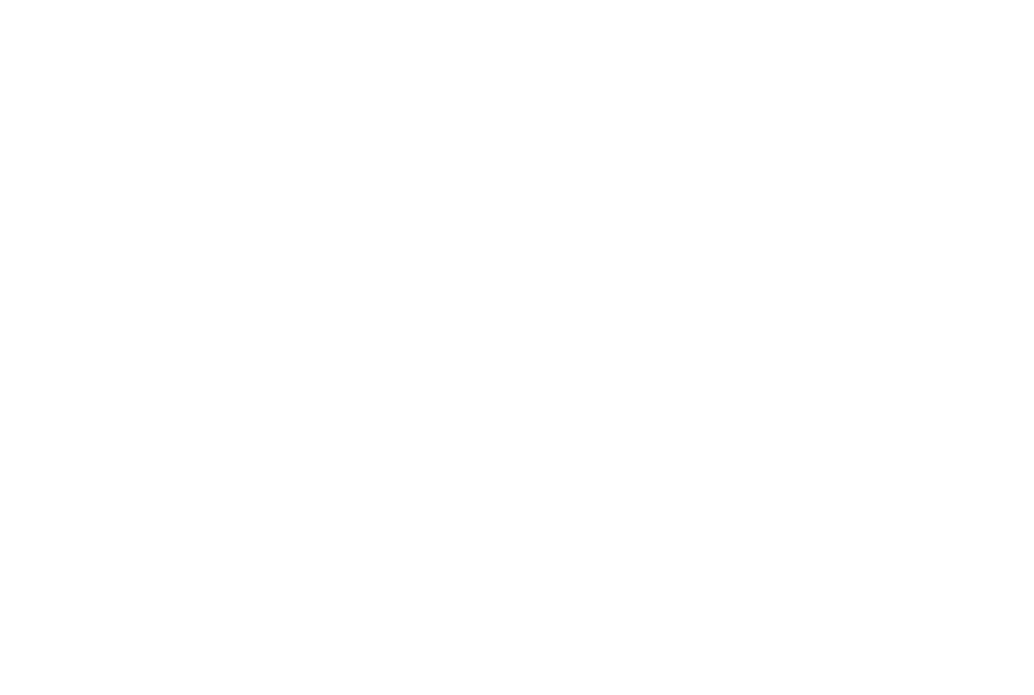
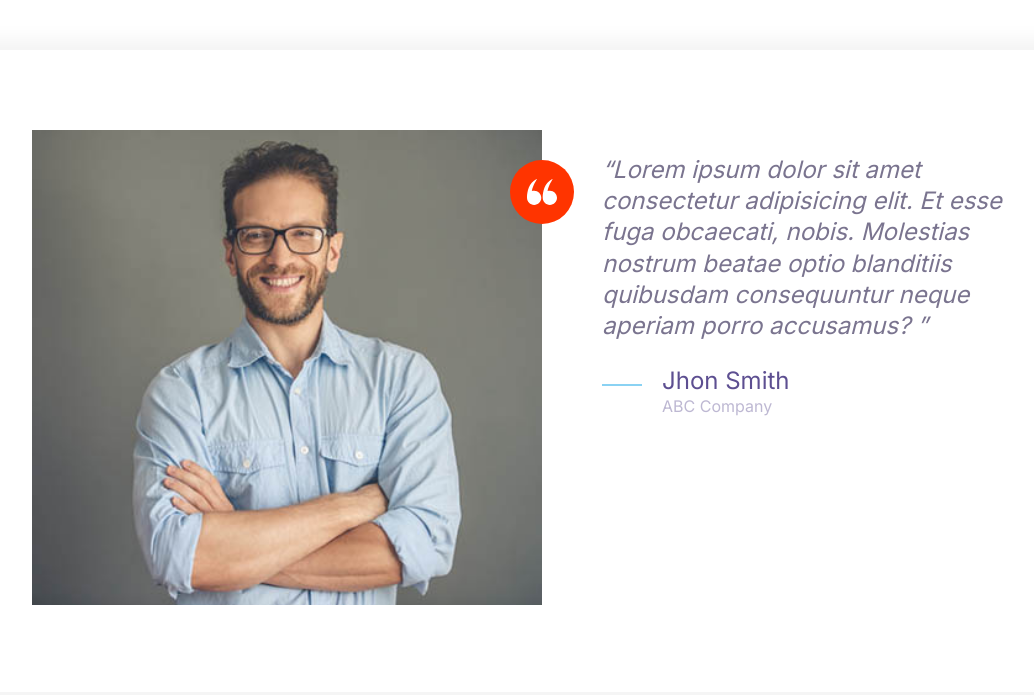
Before and after one commit to techgeneenterprise/glorify, a plain HTML site: page index.html in a window 1280 px wide. Shown: the whole page, without its empty margins (98-1132 px from the left). Drawn offline with Linux system fonts and the light colour scheme.

Commit message:
testimonial component created

```diff
--- a/css/styles.css
+++ b/css/styles.css
@@ -154,8 +154,16 @@ a {
     width: 40px;
 }
 
+.icon--small{
+    height: 30px;
+    width: 30px;
+}
+
 .icon--primary{
     fill: var(--color-primary);
+}
+.icon--white{
+    fill:#fff;
 }
 
 .icon-container {
@@ -168,6 +176,9 @@ a {
     align-items: center;
 }
 
+.icon-container--accent{
+    background: var(--color-accent);
+}
 /* BUTTONS */
 
 .btn {
@@ -392,7 +403,7 @@ a {
 
 }
 
-@media screen and (min-width:1024px) {
+@media screen and (min-width:786px) {
     .quote{
         font-size: 2.4rem;
     }
@@ -423,3 +434,31 @@ a {
     }
 
 }
+
+/* TESTIMONIALS */
+.testimonial{
+    padding: 8rem;
+}
+.testimonial__image{
+    position: relative;
+}
+
+.testimonial__image>img{
+    width: 100%;
+
+}
+.testimonial__image>.icon-container{
+    position: absolute;
+    top: 3rem;
+    right: -32px;
+}
+
+@media screen and (min-width:786px) {
+    .testimonial .quote, .quote__author{
+        font-size: 2.4rem;
+    }
+    .testimonial .quote{
+        margin-left: 6rem;
+    }
+
+}
--- a/index.html
+++ b/index.html
@@ -11,6 +11,37 @@
     <link rel="stylesheet" href="css/normalize.css">
 </head>
 <body>
+   <div style="padding: 5rem;">
+       <div class="card testimonial">
+           <div class="grid grid--cols-2">
+               <div class="testimonial__image">
+                   <img  src="images/testimonial.jpg" alt="A happy customer with smiling face">
+                   <span class="icon-container icon-container--accent">
+                    <svg class="icon icon--white icon--small">
+                        <use xlink:href="images/sprite.svg#quotes"></use>
+                      </svg>
+                </span>
+                </div>
+                <blockquote class="quote">
+                    <p class="quote__text">Lorem ipsum dolor sit amet consectetur adipisicing elit. Et esse fuga obcaecati, nobis.
+                        Molestias nostrum beatae optio blanditiis quibusdam consequuntur neque aperiam porro accusamus?
+                    </p>
+                    <div class="media">
+                        <div class="media__image">
+                                <svg class="icon icon--primary quote__line">
+                                    <use xlink:href="images/sprite.svg#line"></use>
+                                  </svg>
+                        </div>
+                        <div class="media__body">
+                            <h3 class="media__title quote__author">Jhon Smith</h3>
+                            <p class="quote__organization">ABC Company</p>
 
+                        </div>
+                    </div>
+
+                </blockquote>
+           </div>
+       </div>
+   </div>
 </body>
 </html>
```
Also changed, not shown: images/testimonial.jpg (added).
